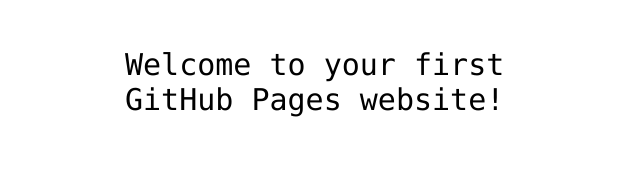
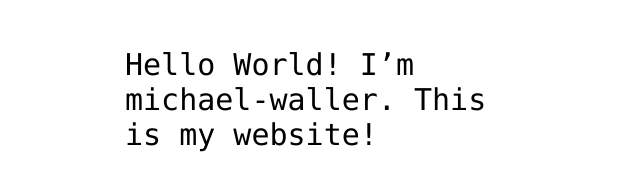
Before and after one commit to Michael-Waller/hello-world, a plain HTML site: page index.html in a window 1280 px wide. Shown: the part 341-532 px from the top of the page, without its empty margins (315-955 px from the left). Drawn offline with Linux system fonts and the light colour scheme.

Commit message:
New headline

```diff
--- a/index.html
+++ b/index.html
@@ -12,7 +12,7 @@
 <img src="https://octodex.github.com/images/daftpunktocat-thomas.gif" id="octocat" alt="octocat-gif" />
 
 <!-- Change this code here by copy and pasting your template on line 15 -->
-<p>Welcome to your first GitHub Pages website!</p>
+<p>Hello World! I’m michael-waller. This is my website!</p>
 
 </body>
 </html>
```
